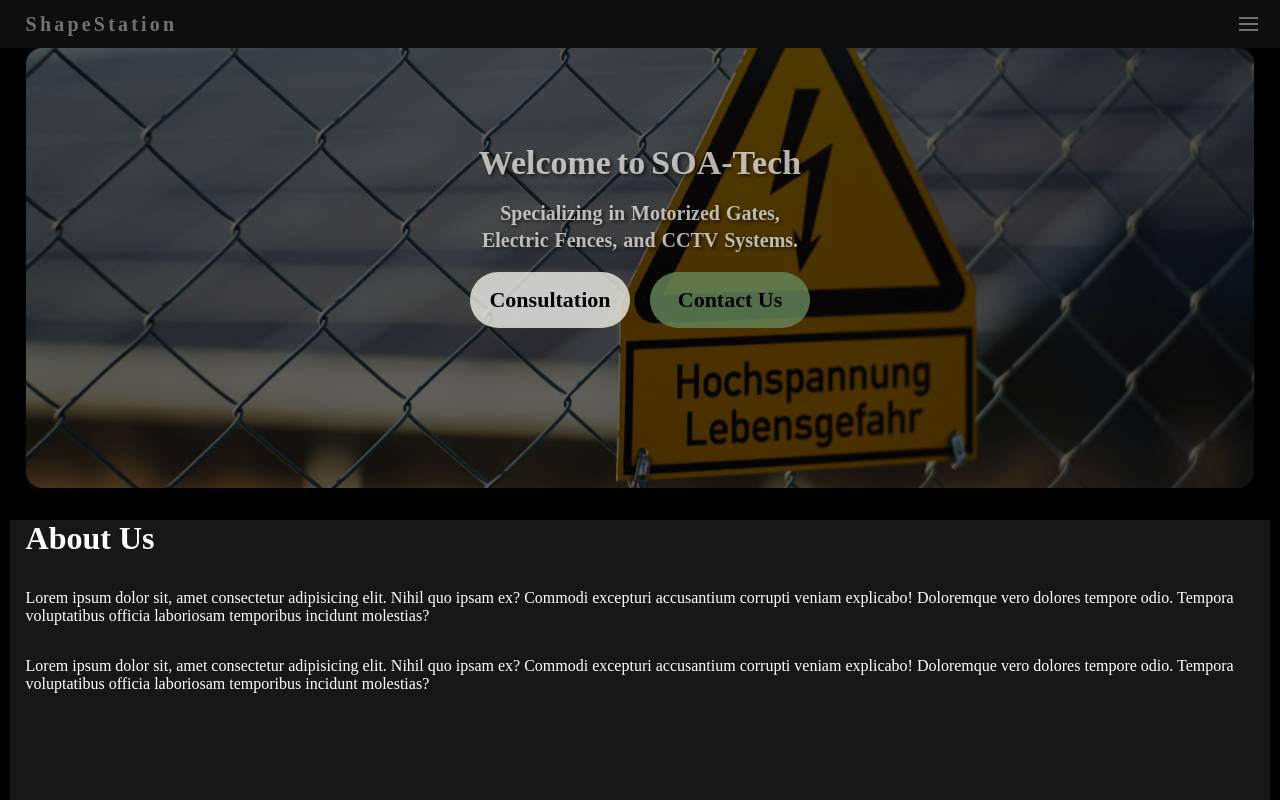
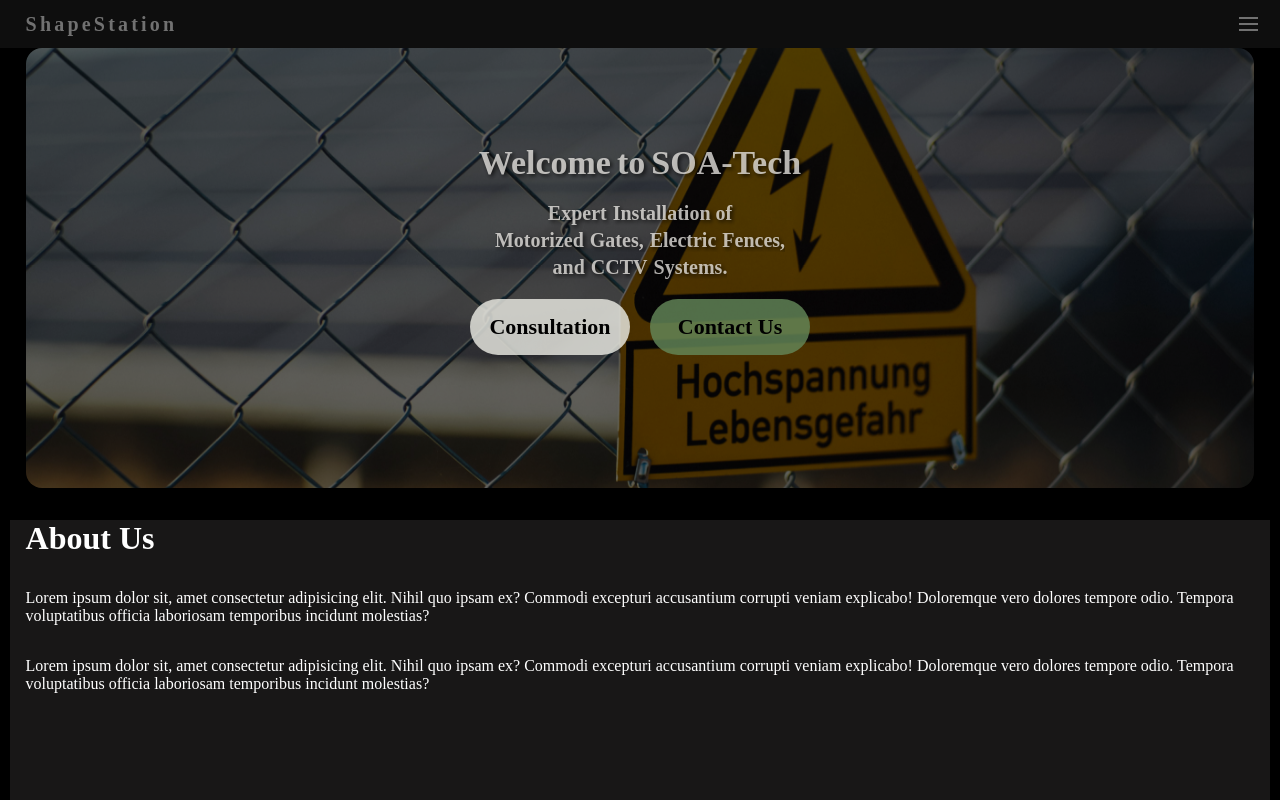
Before and after one commit to firemasterleo/shapestation2, a Vue app: page /TestPage in a window 1280 px wide. Shown: the top 800 px of the page. Built offline with nearby package versions, Linux system fonts and the light colour scheme.

Commit message:
Update TestPage.vue

```diff
--- a/src/components/TestPage.vue
+++ b/src/components/TestPage.vue
@@ -31,14 +31,18 @@
                     <div class="subheading">
 
                         <div class="line1">
-                            <h4 class="specialized" ref="specialized">Specializing</h4>
-                            <h4 class="inn" ref="inn">in</h4>
+                            <h4 class="specialized" ref="specialized">Expert</h4>
+                            <h4 class="inn" ref="inn">Installation of</h4>
+                        </div>
+                        <div class="line2">
                             <h4 class="motorized" ref="motorized">Motorized</h4>
                             <h4 class="gates" ref="gates">Gates,</h4>
-                        </div>
-                        <div class="line2">
                             <h4 class="electric" ref="electric">Electric</h4>
                             <h4 class="fences" ref="fences">Fences,</h4>
+
+                        </div>
+
+                        <div class="line3">
                             <h4 class="and" ref="and">and</h4>
                             <h4 class="cctv" ref="cctv">CCTV</h4>
                             <h4 class="systems" ref="systems">Systems.</h4>
@@ -234,6 +238,12 @@
                         overflow: hidden;
 
                     }
+                    .line3 {
+                        display: flex;
+                        gap: 6px;
+                        overflow: hidden;
+
+                    }
 
                                     // .specialized {
                                     //     text-align: left;
```
